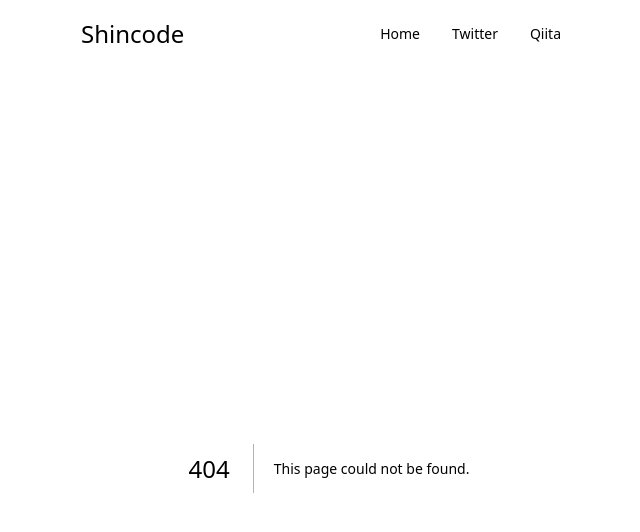
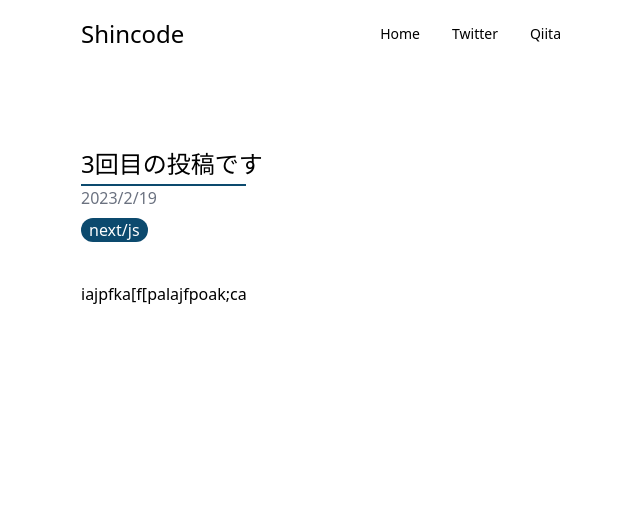
Before and after one commit to sigehiro/Notion-blog, a Next.js app: page /posts/1 in a window 1280 px wide. Before the commit this address had no page. Shown: the top 532 px of the page, without its empty margins (311-951 px from the left). Built offline with nearby package versions, Linux system fonts and the light colour scheme.

Commit message:
ブログの各詳細ページのレイアウト作成

```diff
--- /dev/null
+++ b/pages/posts/[slug].tsx
@@ -0,0 +1,22 @@
+import React from 'react'
+
+const Post = () => {
+  return (
+    <section className='container lg:px-2 px-5 h-screen lg:w-2/5 mx-auto mt-20'>
+        <h2 className='w-full text-2xl font-medium'>3回目の投稿です</h2>
+        <div className='border-b-2 w-1/3 mt-1 border-sky-900'></div>
+        <span className='text-gray-500'>2023/2/19</span>
+        <br />
+        <p className='text-white bg-sky-900 rounded-xl font-medium mt-2 px-2 inline-block'>next/js</p>
+        <div className='mt-10 font-medium'>
+            iajpfka[f[palajfpoak;ca
+        </div>
+
+    </section>
+  )
+}
+
+
+
+
+export default Post;
```
